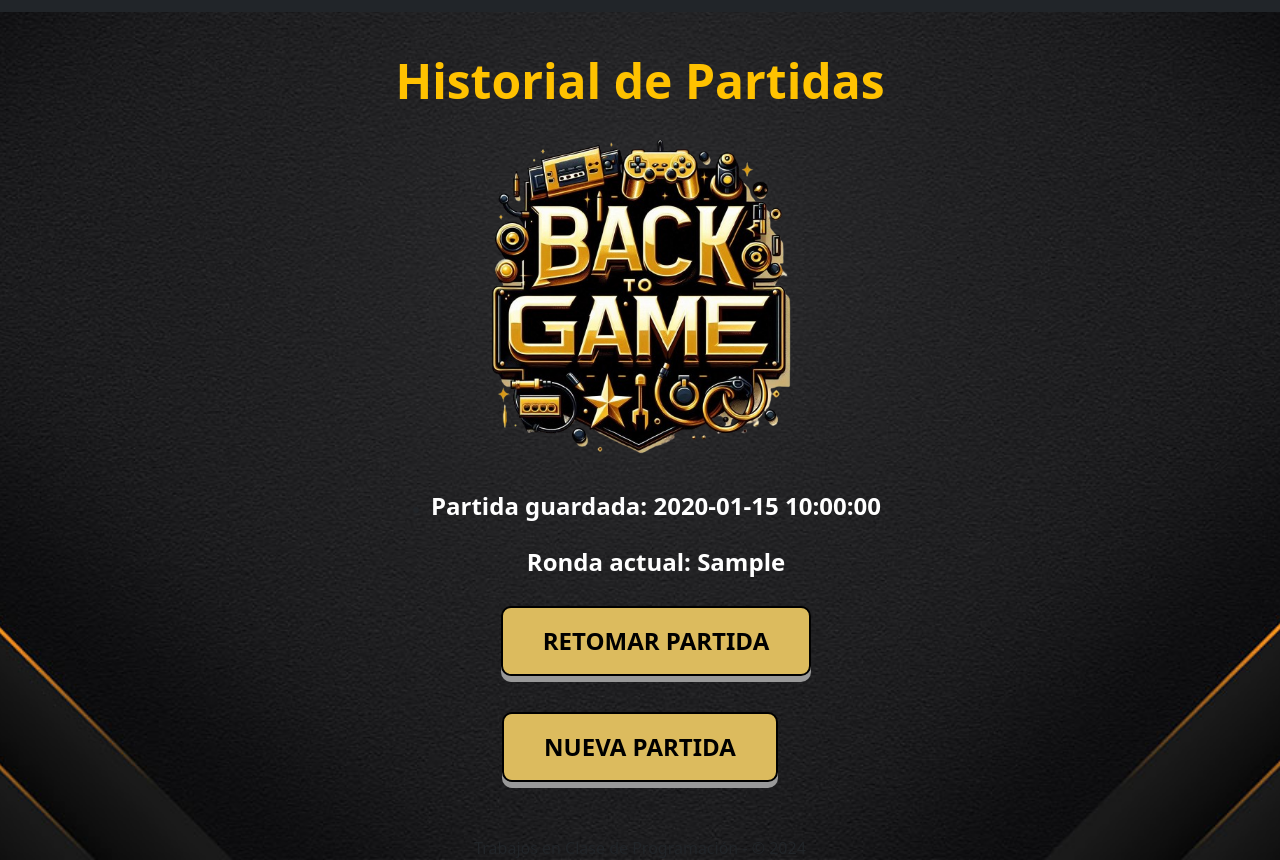
After one commit to NahueAdema/Deal-or-No-deal, a Flask app: template game/templates/game/game_history.html in a window 1280 px wide. The commit adds this page. Shown: the part 314-1174 px from the top of the page. Run offline with Flask 3, Linux system fonts and the light colour scheme; the template is opened without the code that fills it: most values are stand-ins (such as "Sample title", 1, 10 or a date in 2020); some libraries are stand-ins or nearby versions.

Commit message:
Parte 1 del historial de partidas:FrontEnd

```diff
--- /dev/null
+++ b/game/templates/game/game_history.html
@@ -0,0 +1,42 @@
+{% extends 'layout.html' %} {% block main %}
+<head>
+  <link rel="stylesheet" href="{{ url_for('static', filename='home.css') }}" />
+</head>
+<body
+  style="
+    background: url(/static/img/inicio.jpg) no-repeat center center;
+    background-size: cover;
+    min-height: 100vh;
+  "
+>
+  <main class="form-signin w-50 m-auto">
+    <h1 class="welcome">Historial de Partidas</h1>
+    <img
+      src="/static/img/Volver.png"
+      alt="Maletin interrogatorio"
+      class="volver"
+    />
+    <div class="game-history-container">
+      <ul>
+        {% for game in games %}
+        <li>
+          <p class="txt-play">
+            Partida guardada: {{ game.saved_at.strftime('%Y-%m-%d %H:%M:%S') }}
+          </p>
+          <p class="txt-play">Ronda actual: {{ game.current_round }}</p>
+          <form
+            method="POST"
+            action="{{ url_for('game_bp.resume_game', game_id=game.id) }}"
+          >
+            <button type="submit" class="btn-play">Retomar partida</button>
+          </form>
+        </li>
+        {% endfor %}
+      </ul>
+      <form action="{{ url_for('game_bp.reset_game') }}" method="post">
+        <input type="submit" value="Nueva Partida" class="btn-play" />
+      </form>
+    </div>
+  </main>
+</body>
+{% endblock %}
--- a/main/templates/index.html
+++ b/main/templates/index.html
@@ -34,7 +34,7 @@
       <input type="submit" value="Jugar" class="btn-play" />
     </form>
     <h2 class="txt-play">¿Ya estabas en camino a ser millonario?</h2>
-    <a href="{{ url_for('game_bp.reveal_cases') }}" class="btn-play">¡Volver al juego!</a>
+    <a href="{{ url_for('game_bp.game_history') }}" class="btn-play">Historial de Partidas</a>
     {% endif %}
   </main>
 </body>
--- a/static/home.css
+++ b/static/home.css
@@ -58,3 +58,7 @@ main {
   align-items: center;
   gap: 1em;
 }
+.volver {
+  width: 350px;
+  height: 350px;
+}
```
Also changed, not shown: static/img/Volver.png (added).
